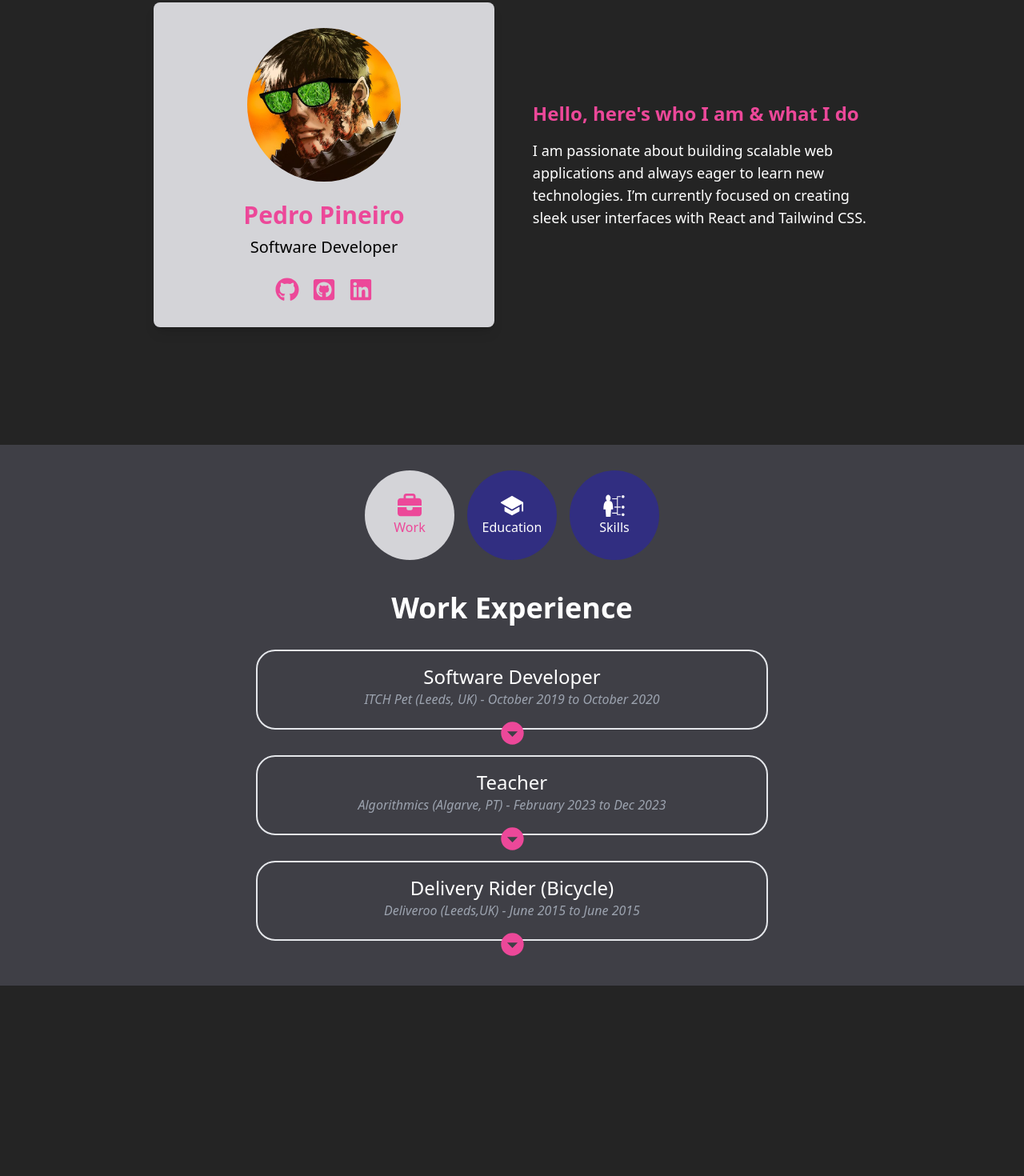
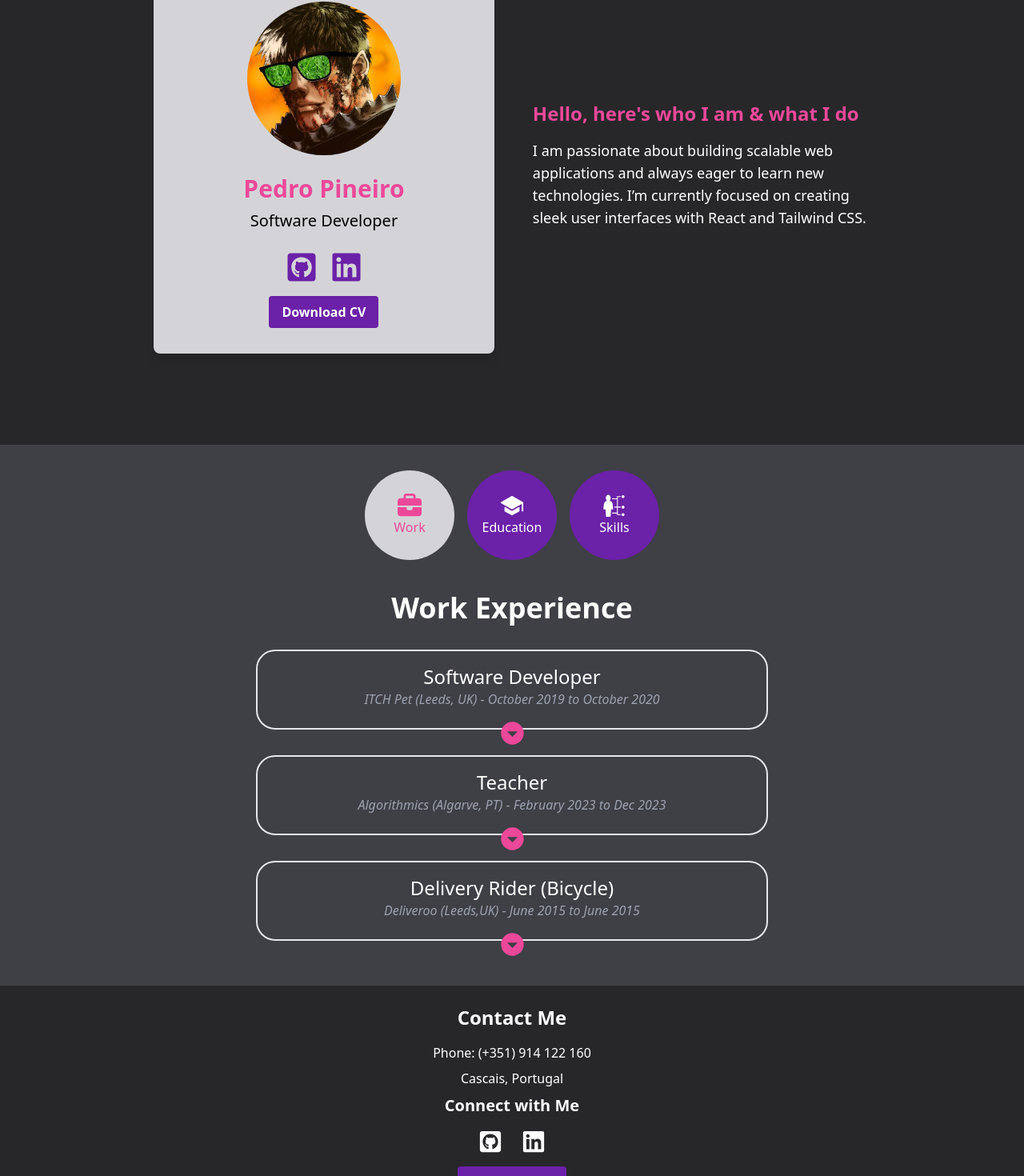
Before and after one commit to beboPepe/cv-landing-page, a React (Vite) app: page / in a window 1280 px wide. Shown: the part 144-1614 px from the top of the page at 80% size. Before the commit the page ends 1376 px from the top, so only its background shows below. Built offline with nearby package versions, Linux system fonts and the light colour scheme.

Commit message:
A bit of finetuning

```diff
--- a/src/App.tsx
+++ b/src/App.tsx
@@ -2,6 +2,7 @@ import { useState } from "react";
 import "./App.css";
 import Introduction from "./components/Introduction";
 import ContentSelection from "./components/ContentSelection";
+import Footer from "./components/Footer";
 
 function App() {
   const [] = useState(0);
@@ -10,6 +11,7 @@ function App() {
     <>
       <Introduction />
       <ContentSelection />
+      <Footer />
     </>
   );
 }
--- a/src/components/ContentSelection.tsx
+++ b/src/components/ContentSelection.tsx
@@ -34,7 +34,7 @@ const ContentSelection = () => {
           className={`flex flex-col items-center justify-center py-2 px-4 rounded-full h-28 w-28 ${
             selectedComponent === 1
               ? "bg-zinc-300 text-pink-500"
-              : "bg-indigo-900 text-white"
+              : "bg-purple-800 text-white"
           } transition duration-200 ease-in-out transform hover:scale-110`}
         >
           <FaBriefcase size={30} />
@@ -45,7 +45,7 @@ const ContentSelection = () => {
           className={`flex flex-col items-center justify-center py-2 px-4 rounded-full h-28 w-28 ${
             selectedComponent === 2
               ? "bg-zinc-300 text-pink-500"
-              : "bg-indigo-900 text-white"
+              : "bg-purple-800 text-white"
           } transition duration-200 ease-in-out transform hover:scale-110`}
         >
           <IoSchool size={30} />
@@ -56,7 +56,7 @@ const ContentSelection = () => {
           className={`flex flex-col items-center justify-center py-2 px-4 rounded-full h-28 w-28 ${
             selectedComponent === 3
               ? "bg-zinc-300 text-pink-500"
-              : "bg-indigo-900 text-white"
+              : "bg-purple-800 text-white"
           } transition duration-200 ease-in-out transform hover:scale-110`}
         >
           <GiSkills size={30} />
--- a/src/components/Education.tsx
+++ b/src/components/Education.tsx
@@ -20,9 +20,7 @@ const Education = () => {
           <div className="gap-8 flex flex-col">
             {/* Education 1 */}
             <div className="p-4 px-10 items-center relative border-2 rounded-3xl">
-              <h3 className="text-2xl text-center">
-                Bachelor of Science in Computer Science
-              </h3>
+              <h3 className="text-2xl text-center">BSc Computer Science</h3>
               <p className="text-gray-400 text-center italic mb-2">
                 Leeds Beckett University - 2014 to 2019
               </p>
--- /dev/null
+++ b/src/components/Footer.tsx
@@ -0,0 +1,50 @@
+import CV from "../assets/PedroCV2024.pdf";
+import { FaGithubSquare, FaLinkedin } from "react-icons/fa";
+
+function Footer() {
+  return (
+    <footer className="bg-zinc-800 text-white p-6">
+      <div className="max-w-[40rem] flex-col mx-auto items-center justify-center">
+        <h2 className="text-2xl font-bold text-center mb-4">Contact Me</h2>
+
+        <div className="flex flex-col items-center">
+          <p className="mb-2">Phone: (+351) 914 122 160</p>
+          <p className="mb-2">Cascais, Portugal</p>
+        </div>
+
+        <h3 className="text-xl font-semibold text-center mb-4">
+          Connect with Me
+        </h3>
+        <div className="flex justify-center items-center gap-6 mb-4">
+          <a
+            href="https://github.com/beboPepe"
+            target="_blank"
+            rel="noopener noreferrer"
+            className="hover:text-pink-500"
+          >
+            <FaGithubSquare size={30} />
+          </a>
+          <a
+            href="https://www.linkedin.com/in/pedro-pineiro-773895a0/"
+            target="_blank"
+            rel="noopener noreferrer"
+            className="hover:text-pink-500"
+          >
+            <FaLinkedin size={30} />
+          </a>
+        </div>
+        <div className="flex justify-center items-center">
+          <a
+            href={CV} // Change this to the correct path of your PDF file
+            download="My_CV.pdf" // You can customize the file name for the downloaded file
+            className="bg-purple-800 text-white font-bold py-2 px-4 rounded hover:bg-pink-500 transition duration-300"
+          >
+            Download CV
+          </a>
+        </div>
+      </div>
+    </footer>
+  );
+}
+
+export default Footer;
--- a/src/components/Introduction.tsx
+++ b/src/components/Introduction.tsx
@@ -1,9 +1,10 @@
 import pp from "../assets/grasses.jpg";
-import { FaGithub, FaGithubSquare, FaLinkedin } from "react-icons/fa";
+import CV from "../assets/PedroCV2024.pdf";
+import { FaGithubSquare, FaLinkedin } from "react-icons/fa";
 
 const Introduction = () => {
   return (
-    <section className="flex justify-center items-center p-8 text-pink-500 min-h-[700px]">
+    <section className="flex justify-center items-center p-8 text-pink-500 min-h-[700px] bg-zinc-800">
       <div className="max-w-4xl w-full flex flex-col lg:flex-row justify-center items-center lg:items-center">
         {/*Card*/}
         <div className="bg-zinc-300 shadow-lg rounded-lg p-8 flex flex-col justify-between items-center w-96 max-w-full lg:w-1/2 mb-8 lg:mb-0">
@@ -16,10 +17,32 @@ const Introduction = () => {
           <h2 className="text-xl text-black text-center mb-6">
             Software Developer
           </h2>
-          <div className="flex space-x-4">
-            <FaGithub size={30} />
-            <FaGithubSquare size={30} />
-            <FaLinkedin size={30} />
+          <div className="flex space-x-4 mb-4">
+            <a
+              href="https://github.com/beboPepe"
+              target="_blank"
+              rel="noopener noreferrer"
+              className="hover:text-pink-500 text-purple-800"
+            >
+              <FaGithubSquare size={40} />
+            </a>
+            <a
+              href="https://www.linkedin.com/in/pedro-pineiro-773895a0/"
+              target="_blank"
+              rel="noopener noreferrer"
+              className="hover:text-pink-500 text-purple-800"
+            >
+              <FaLinkedin size={40} />
+            </a>
+          </div>
+          <div className="flex justify-center items-center">
+            <a
+              href={CV} // Change this to the correct path of your PDF file
+              download="My_CV.pdf" // You can customize the file name for the downloaded file
+              className="bg-purple-800 text-white font-bold py-2 px-4 rounded hover:bg-pink-500 transition duration-300"
+            >
+              Download CV
+            </a>
           </div>
         </div>
 
--- a/src/components/WorkExp.tsx
+++ b/src/components/WorkExp.tsx
@@ -18,7 +18,9 @@ const WorkExp = () => {
   return (
     <section className="bg-zinc-700 text-white p-6">
       <div className="max-w-[40rem] mx-auto">
-        <h1 className="text-4xl font-bold mb-8 text-center">Work Experience</h1>
+        <h1 className="text-4xl font-bold mb-8 text-center ">
+          Work Experience
+        </h1>
 
         {/* Job Listings*/}
         <div className="flex justify-center">
```
Also changed, not shown: src/components/Skills.tsx (+7 -98 lines), 1 other file (tests, documents, lock files or other folders).
